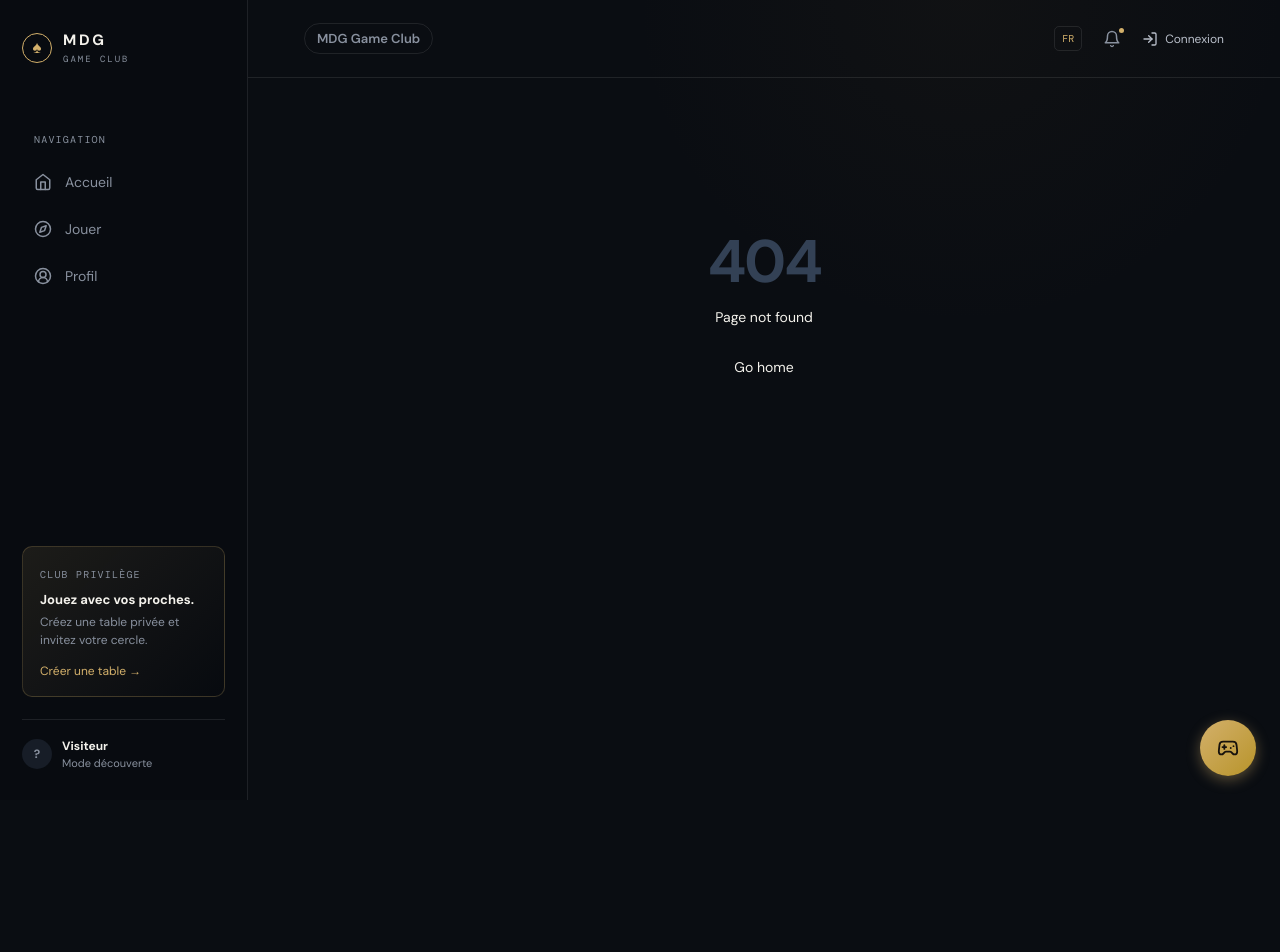
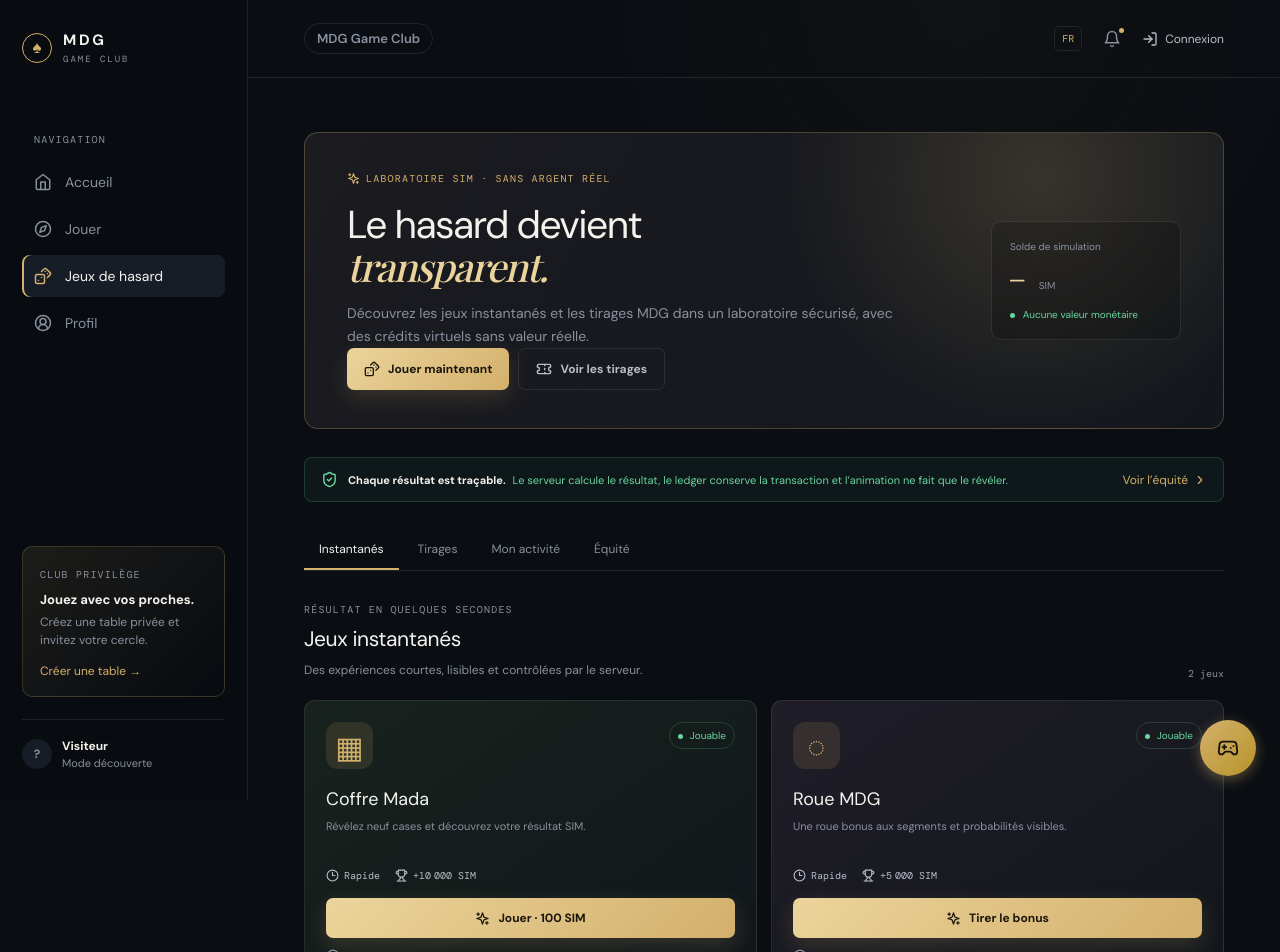
Before and after one commit to raillersing/casino-mdg, a React (Vite) app in the folder frontend/: page /casino in a window 1280 px wide. Shown: the top 952 px of the page. Before the commit the page ends 800 px from the top, so only its background shows below. Built offline with nearby package versions, Linux system fonts and the light colour scheme; a web font is replaced by a local one.

Commit message:
feat(casino): promote instant games of chance, wheel and lottery to primary navigation and home showcase

```diff
--- a/frontend/src/App.tsx
+++ b/frontend/src/App.tsx
@@ -28,6 +28,8 @@ function App() {
         <Route path="/support" element={<SupportPage />} />
         <Route path="/backoffice" element={<BackofficePage />} />
         <Route path="/games/test" element={<TestGamesPage />} />
+        <Route path="/casino" element={<TestGamesPage />} />
+        <Route path="/games/hasard" element={<TestGamesPage />} />
         <Route path="/clubs" element={<ClubsPage />} />
         {/* Redirect old play hub route to lobby */}
         <Route path="/play" element={<Navigate to="/lobby" replace />} />
--- a/frontend/src/components/ui/Layout.tsx
+++ b/frontend/src/components/ui/Layout.tsx
@@ -38,6 +38,7 @@ export function Layout({ children }: { children: ReactNode }) {
   const navItems = [
     { to: "/", label: t("nav.home"), icon: Home },
     { to: "/lobby", label: t("nav.play"), icon: Compass },
+    { to: "/casino", label: t("nav.testGames") || "Jeux de hasard", icon: Dices },
     { to: "/profile", label: t("nav.profile"), icon: CircleUserRound },
   ];
   const language = i18n.language.startsWith("mg") ? "MG" : "FR";
@@ -78,9 +79,10 @@ export function Layout({ children }: { children: ReactNode }) {
 
   const isGamePage = location.pathname.startsWith("/game/");
   const fabGames = [
-    { id: "poker", name: t("games.poker"), icon: "♠", color: "#d3b06b" },
-    { id: "belote", name: t("games.belote"), icon: "♥", color: "#e57373" },
-    { id: "rami", name: t("games.rami"), icon: "♦", color: "#64b5f6" },
+    { id: "poker", name: t("games.poker"), icon: "♠", color: "#d3b06b", path: "/lobby?filter=poker" },
+    { id: "belote", name: t("games.belote"), icon: "♥", color: "#e57373", path: "/lobby?filter=belote" },
+    { id: "rami", name: t("games.rami"), icon: "♦", color: "#64b5f6", path: "/lobby?filter=rami" },
+    { id: "casino", name: t("nav.testGames") || "Jeux de hasard", icon: "🎲", color: "#ffb74d", path: "/casino" },
   ];
 
   return (
@@ -224,7 +226,7 @@ export function Layout({ children }: { children: ReactNode }) {
                     className="fab-game-btn"
                     onClick={() => {
                       setFabOpen(false);
-                      navigate(`/lobby?filter=${game.id}`);
+                      navigate(game.path || `/lobby?filter=${game.id}`);
                     }}
                   >
                     <span className="fab-game-icon" style={{ color: game.color }}>
--- a/frontend/src/pages/HomePage.tsx
+++ b/frontend/src/pages/HomePage.tsx
@@ -4,6 +4,7 @@ import {
   ArrowRight,
   Bot,
   ChevronRight,
+  Dices,
   Gamepad2,
   Play,
   ShieldCheck,
@@ -226,6 +227,96 @@ export function HomePage() {
         </div>
       </section>
 
+      {/* Casino & Jeux de Hasard Instantanés */}
+      <section className="section-block">
+        <div className="section-heading">
+          <div style={{ display: "flex", justifyContent: "space-between", alignItems: "flex-end", width: "100%", flexWrap: "wrap", gap: "10px" }}>
+            <div>
+              <span className="eyebrow gold">
+                <Sparkles size={13} /> CASINO & JEUX INSTANTANÉS
+              </span>
+              <h2>Jeux de Hasard & Tirages</h2>
+              <p className="section-lede">
+                Tirages instantanés, Coffres Mystères et Roue de la fortune avec équité vérifiable (Provably Fair).
+              </p>
+            </div>
+            <Link to="/casino" className="button button-small button-gold">
+              <Dices size={15} /> Voir tous les jeux de hasard →
+            </Link>
+          </div>
+        </div>
+        <div className="game-grid" style={{ gridTemplateColumns: "repeat(auto-fit, minmax(280px, 1fr))" }}>
+          {/* Coffre Mada */}
+          <div className="game-card" style={{ borderTop: "3px solid #ffb74d" }}>
+            <div className="game-card-top">
+              <span className="game-icon" style={{ color: "#ffb74d" }}>
+                🎁
+              </span>
+              <span className="live-pill">
+                <i /> Instantané
+              </span>
+            </div>
+            <div className="game-card-bottom">
+              <div>
+                <h3>Coffre Mada</h3>
+                <p>Ouvrez les coffres mystères et tentez de décrocher le jackpot en jetons SIM !</p>
+              </div>
+            </div>
+            <div className="game-card-actions">
+              <Link to="/casino?tab=instant" className="button button-gold button-small full">
+                <Sparkles size={14} /> Ouvrir un coffre (100 SIM)
+              </Link>
+            </div>
+          </div>
+
+          {/* Roue MDG */}
+          <div className="game-card" style={{ borderTop: "3px solid #ba68c8" }}>
+            <div className="game-card-top">
+              <span className="game-icon" style={{ color: "#ba68c8" }}>
+                🎡
+              </span>
+              <span className="live-pill" style={{ background: "rgba(186, 104, 200, 0.15)", color: "#ba68c8" }}>
+                <i style={{ background: "#ba68c8" }} /> Bonus quotidien
+              </span>
+            </div>
+            <div className="game-card-bottom">
+              <div>
+                <h3>Roue de la Fortune</h3>
+                <p>Faites tourner la roue de la chance pour remporter des récompenses et multiplicateurs.</p>
+              </div>
+            </div>
+            <div className="game-card-actions">
+              <Link to="/casino?tab=instant" className="button button-gold button-small full">
+                <Sparkles size={14} /> Tourner la roue (Gratuit)
+              </Link>
+            </div>
+          </div>
+
+          {/* Jackpot MDG */}
+          <div className="game-card" style={{ borderTop: "3px solid #4db6ac" }}>
+            <div className="game-card-top">
+              <span className="game-icon" style={{ color: "#4db6ac" }}>
+                🎟️
+              </span>
+              <span className="live-pill" style={{ background: "rgba(77, 182, 172, 0.15)", color: "#4db6ac" }}>
+                <i style={{ background: "#4db6ac" }} /> Loterie
+              </span>
+            </div>
+            <div className="game-card-bottom">
+              <div>
+                <h3>Jackpot MDG</h3>
+                <p>Sélectionnez vos numéros porte-bonheur pour le grand tirage hebdomadaire.</p>
+              </div>
+            </div>
+            <div className="game-card-actions">
+              <Link to="/casino?tab=draws" className="button button-gold button-small full">
+                <Trophy size={14} /> Participer au tirage
+              </Link>
+            </div>
+          </div>
+        </div>
+      </section>
+
       {/* How it works */}
       <section className="section-block steps-block">
         <div className="section-heading">
--- a/frontend/src/pages/LobbyPage.tsx
+++ b/frontend/src/pages/LobbyPage.tsx
@@ -3,6 +3,7 @@ import { Link, useNavigate, useParams } from "react-router-dom";
 import {
   ArrowUpRight,
   ArrowLeft,
+  Dices,
   Lock,
   Plus,
   Search,
@@ -289,8 +290,11 @@ export function LobbyPage() {
               ? t("startingSimulation")
               : t("tryDemo")}
           </button>
+          <Link to="/casino" className="button button-gold">
+            <Dices size={16} /> {t("nav.testGames") || "Jeux de hasard"}
+          </Link>
           <button
-            className="button button-gold"
+            className="button button-outline"
             onClick={() => {
               if (!accessToken) navigate("/auth");
               else setShowCreateTable(true);
--- a/frontend/src/pages/TestGamesPage.tsx
+++ b/frontend/src/pages/TestGamesPage.tsx
@@ -1,5 +1,5 @@
 import { useCallback, useEffect, useState } from "react";
-import { Link, useSearchParams } from "react-router-dom";
+import { useNavigate, useSearchParams } from "react-router-dom";
 import {
   Check,
   ChevronRight,
@@ -32,15 +32,59 @@ import {
 import { useGameStore } from "@stores/gameStore";
 import { trackEvent } from "@services/analytics";
 
+import { createGuestToken } from "@services/auth";
+
 type Tab = "instant" | "draws" | "activity" | "fairness";
+
+const DEFAULT_GAMES: InstantGame[] = [
+  {
+    slug: "coffre-mada",
+    name: "Coffre Mada",
+    game_type: "scratch",
+    version: "v1",
+    cost: 100,
+    max_prize: 10000,
+    status: "active",
+    mode: "SIMULATION_SOLO",
+    rules: {},
+  },
+  {
+    slug: "roue-mdg",
+    name: "Roue MDG",
+    game_type: "wheel",
+    version: "v1",
+    cost: 0,
+    max_prize: 5000,
+    status: "active",
+    mode: "SIMULATION_SOLO",
+    rules: {},
+  },
+];
+
+const DEFAULT_DRAWS: TestDraw[] = [
+  {
+    slug: "jackpot-mdg",
+    name: "Jackpot MDG",
+    draw_type: "five_numbers",
+    version: "v1",
+    status: "open",
+    mode: "SIMULATION_SOLO",
+    entry_cost: 500,
+    closes_at: new Date(Date.now() + 86400000 * 7).toISOString(),
+    rules: {},
+    result: null,
+  },
+];
 
 export function TestGamesPage() {
   const { t } = useTranslation();
   const accessToken = useGameStore((state) => state.accessToken);
+  const setSession = useGameStore((state) => state.setSession);
+  const setGuestMode = useGameStore((state) => state.setGuestMode);
   const [params, setParams] = useSearchParams();
   const [tab, setTab] = useState<Tab>((params.get("tab") as Tab) || "instant");
-  const [games, setGames] = useState<InstantGame[]>([]);
-  const [draws, setDraws] = useState<TestDraw[]>([]);
+  const [games, setGames] = useState<InstantGame[]>(DEFAULT_GAMES);
+  const [draws, setDraws] = useState<TestDraw[]>(DEFAULT_DRAWS);
   const [plays, setPlays] = useState<InstantPlay[]>([]);
   const [entries, setEntries] = useState<
     Array<{
@@ -106,13 +150,32 @@ export function TestGamesPage() {
     setTab(next);
     setParams({ tab: next });
   };
+  const navigate = useNavigate();
+
+  const ensureToken = async (): Promise<string | null> => {
+    if (accessToken) return accessToken;
+    try {
+      const auth = await createGuestToken("Joueur Invité");
+      setSession(auth.access, auth.refresh);
+      setGuestMode(auth.user.display_name, auth.wallet.balance);
+      return auth.access;
+    } catch {
+      navigate("/auth");
+      return null;
+    }
+  };
+
   const runGame = async (game: InstantGame) => {
-    if (!accessToken) return;
-    const key = crypto.randomUUID();
     setAction(game.slug);
     setError("");
+    const token = await ensureToken();
+    if (!token) {
+      setAction("");
+      return;
+    }
+    const key = crypto.randomUUID();
     try {
-      const play = await playTestGame(accessToken, game.slug, key);
+      const play = await playTestGame(token, game.slug, key);
       setLastPlay(play);
       void trackEvent("test_game_played", {
         mode: "SIMULATION_SOLO",
@@ -149,12 +212,16 @@ export function TestGamesPage() {
     setDrawSelections({ ...drawSelections, [draw.slug]: next });
   };
   const submitEntry = async (draw: TestDraw) => {
-    if (!accessToken) return;
-    const numbers = numbersFor(draw);
     setAction(draw.slug);
     setError("");
+    const token = await ensureToken();
+    if (!token) {
+      setAction("");
+      return;
+    }
+    const numbers = numbersFor(draw);
     try {
-      await enterTestDraw(accessToken, draw.slug, numbers, crypto.randomUUID());
+      await enterTestDraw(token, draw.slug, numbers, crypto.randomUUID());
       setSelectedDraw(null);
       await load();
     } catch (reason) {
@@ -171,11 +238,15 @@ export function TestGamesPage() {
     }
   };
   const simulateDraw = async (draw: TestDraw) => {
-    if (!accessToken) return;
     setAction(`draw:${draw.slug}`);
     setError("");
+    const token = await ensureToken();
+    if (!token) {
+      setAction("");
+      return;
+    }
     try {
-      const result = await simulateTestDraw(accessToken, draw.slug);
+      const result = await simulateTestDraw(token, draw.slug);
       setDraws((current) =>
         current.map((item) => (item.slug === draw.slug ? result : item)),
       );
@@ -192,21 +263,6 @@ export function TestGamesPage() {
       setAction("");
     }
   };
-
-  if (!accessToken)
-    return (
-      <section className="test-games-login">
-        <div className="test-games-login-icon">
-          <LockKeyhole size={25} />
-        </div>
-        <span className="eyebrow gold">{t("testGames.simulation")}</span>
-        <h1>{t("testGames.loginTitle")}</h1>
-        <p>{t("testGames.loginBody")}</p>
-        <Link to="/auth" className="button button-gold">
-          {t("nav.login")} <ChevronRight size={16} />
-        </Link>
-      </section>
-    );
 
   return (
     <div className="page-stack test-games-page">
```
